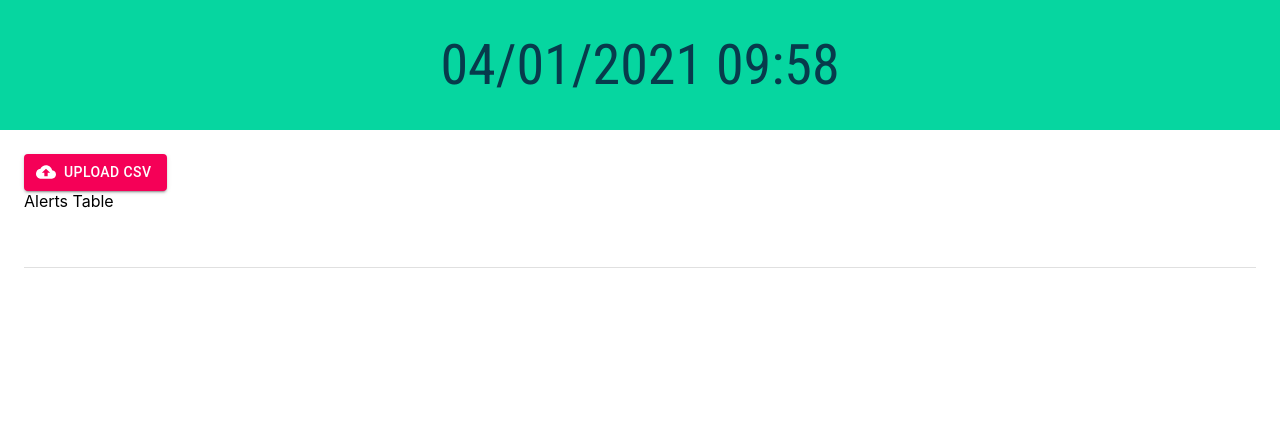
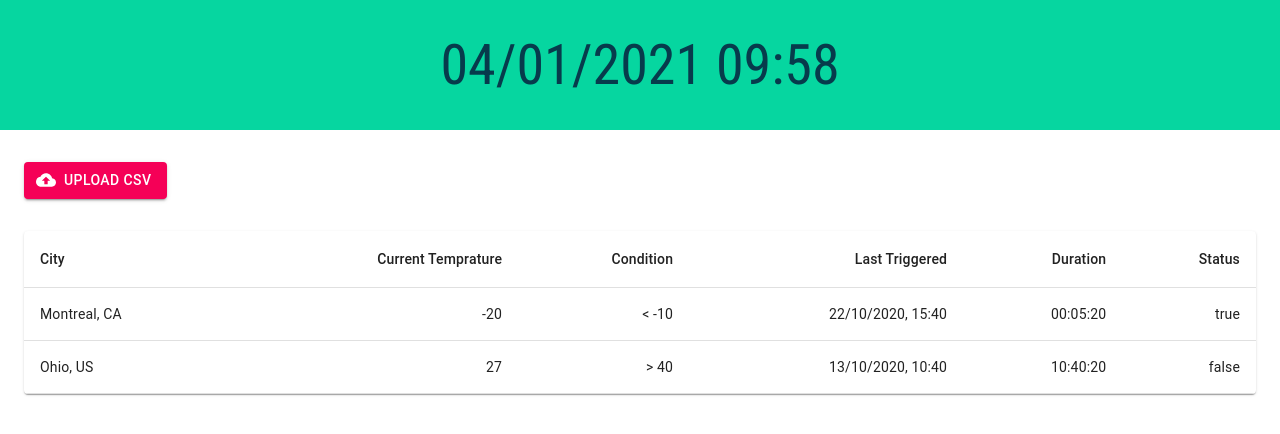
Before and after one commit to okozolin/react-weather-api-platform, a React (Create React App) app in the folder client-weather-alerts/: page / in a window 1280 px wide. Shown: the top 434 px of the page. Built offline with nearby package versions, Linux system fonts and the light colour scheme; no server answers.

Commit message:
style table

```diff
--- a/client-weather-alerts/src/components/AlertsTable.js
+++ b/client-weather-alerts/src/components/AlertsTable.js
@@ -1,46 +1,60 @@
 import React from 'react'
-import { List, ListItem, Grid, Button } from "@material-ui/core";
+import { makeStyles } from '@material-ui/core/styles';
+import {Table, TableBody, TableCell, TableContainer, TableHead, TableRow, Paper} from '@material-ui/core';
+
+const useStyles = makeStyles({
+  table: {
+    minWidth: 650,
+  },
+});
 
 const alerts = [
     {
-        ["Montreal, CA"] : {
-            name: "Montreal, CA",
+        city: "Montreal, CA",
         currentTmp: "-20",
         condition: "< -10",
         lastTriggered: "22/10/2020, 15:40",
         duration: "00:05:20",
-            status: true
+        status: "true"
     },
-        ["Ohio, US"] : {
-            name: "Ohio, US",
+    {
+        city: "Ohio, US",
         currentTmp: "27",
         condition: "> 40",
         lastTriggered: "13/10/2020, 10:40",
         duration: "10:40:20",
-            status: false
+        status: "false"
     }
-    },
 ]
 export default function AlertsTable() {
+    const classes = useStyles();
+
     return (
-        <div>
-            Alerts Table
-            <List>
-          {alerts &&
-            alerts.map((city, index) => (
-              <ListItem
-                divider
-                key={index}
-                >
-                    <p>{city.name}</p>
-                    <p>{city.currentTmp}</p>
-                    <p>{city.condition}</p>
-                    <p>{city.lastTriggered}</p>
-                    <p>{city.duration}</p>
-                    <p>{city.status}</p>
-              </ListItem>
+        <TableContainer component={Paper}>
+            <Table className={classes.table} aria-label="simple table">
+                <TableHead>
+                    <TableRow>
+                        <TableCell>City</TableCell>
+                        <TableCell align="right">Current Temprature</TableCell>
+                        <TableCell align="right">Condition</TableCell>
+                        <TableCell align="right">Last Triggered</TableCell>
+                        <TableCell align="right">Duration</TableCell>
+                        <TableCell align="right">Status</TableCell>
+                    </TableRow>
+                </TableHead>
+                <TableBody>
+                    {alerts.map((row) => (
+                        <TableRow key={row.city}>
+                            <TableCell>{row.city}</TableCell>
+                            <TableCell align="right">{row.currentTmp}</TableCell>
+                            <TableCell align="right">{row.condition}</TableCell>
+                            <TableCell align="right">{row.lastTriggered}</TableCell>
+                            <TableCell align="right">{row.duration}</TableCell>
+                            <TableCell align="right">{row.status}</TableCell>
+                        </TableRow>
                     ))}
-        </List>
-        </div>
+                </TableBody>
+            </Table>
+        </TableContainer>
     )
 }
--- a/client-weather-alerts/src/components/Upload.js
+++ b/client-weather-alerts/src/components/Upload.js
@@ -7,14 +7,14 @@ export default function Upload() {
     const [file, setFile] = useState(null)
     const [progress, setProgress] = useState(null)
 
-    useEffect(() => {
-        Api.uploadFile(
-            file,
-            (event) =>
-                setProgress(
-                  Math.round((100 * event.loaded) / event.total)
-                ))
-    }, [file])
+    // useEffect(() => {
+    //     Api.uploadFile(
+    //         file,
+    //         (event) =>
+    //             setProgress(
+    //               Math.round((100 * event.loaded) / event.total)
+    //             ))
+    // }, [file])
 
     const handleSelect = (e) => {
         console.log("clicked button")
@@ -22,7 +22,7 @@ export default function Upload() {
     }
     console.log("file", file)
     return (
-        <Box>
+        <Box my={4}>
             <Button
                 variant="contained"
                 component="label"
```
Lines whose indentation alone changed are shown as unchanged.
